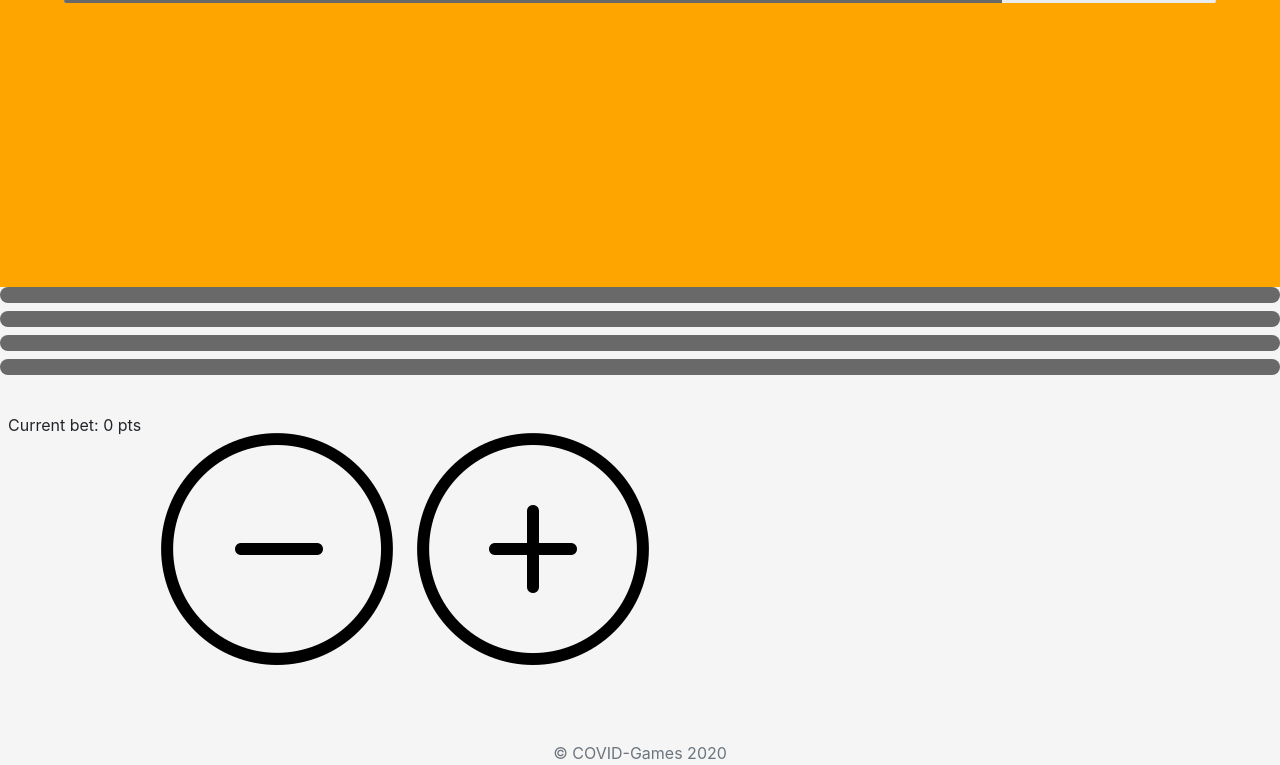
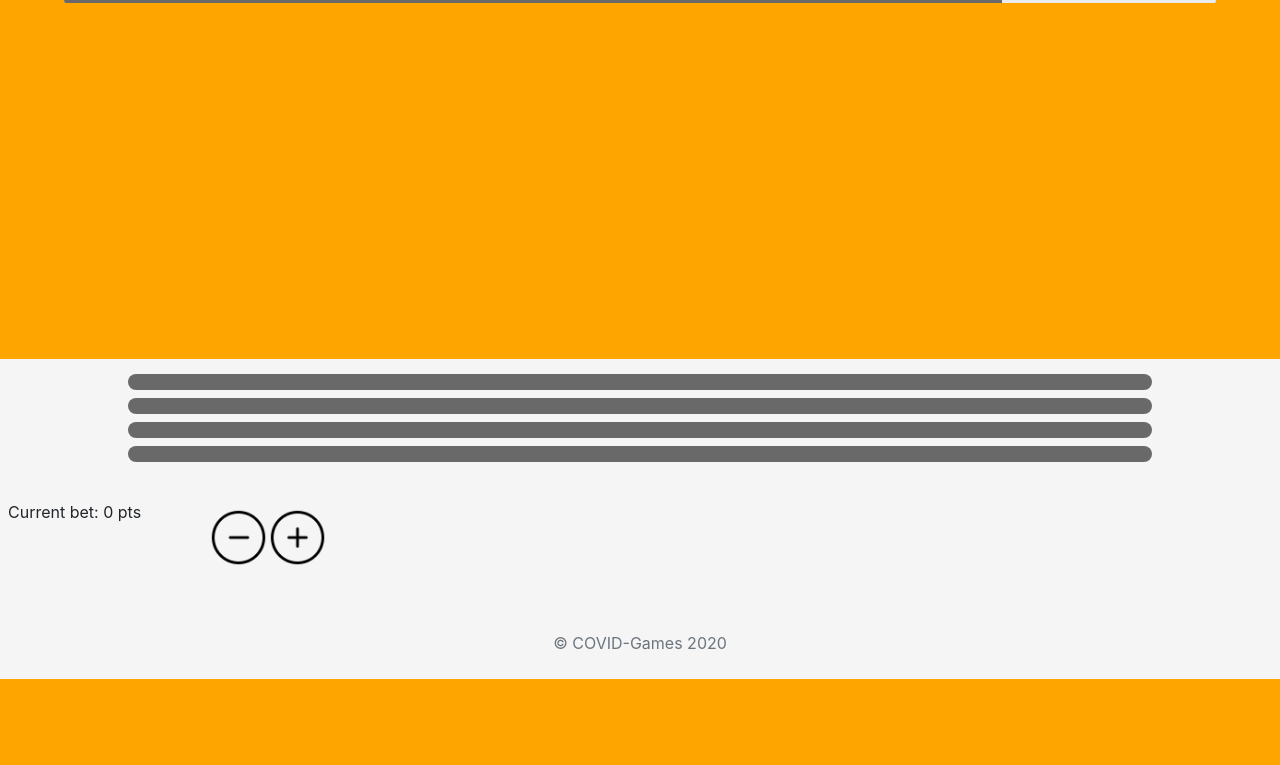
Before and after one commit to SamBarcoM/Proyecto-Integrador, a PHP site: page /getQuestions/game.php in a window 1280 px wide. Shown: the part 121-886 px from the top of the page. After the commit the page ends 800 px from the top, so only its background shows below. Run offline with PHP 8.4, Linux system fonts and the light colour scheme; data that the repository does not hold is empty; some libraries are stand-ins or nearby versions.

Commit message:
Add files via upload

```diff
--- a/frontend/css/game.css
+++ b/frontend/css/game.css
@@ -1,4 +1,4 @@
-@import "node_modules/bootstrap/scss/bootstrap";
+
 
 html,
 body {
@@ -38,8 +38,9 @@ body{
     display: block;
     text-align: center;
     align-items: center;
-    height: 40%;
+    height: 50%;
     margin: 0 auto;
+    margin-bottom: 15px;
 }
 .progress{
     margin: 0 auto;
@@ -64,10 +65,24 @@ body{
 }
 
 .btn{
-    background-color: dimgrey;
+    background-color: dimgray;
     border-radius: 12px;
     border: none;
     color: whitesmoke;
+    margin: 0 auto;
+    width: 80%;
+
+}
+
+.bet_div{
+    width: 75px;
+    height: 75px;
+    margin-left: 60px;
+}
+
+.bet_icon{
+    width: 100%;
+    height: auto;
 }
 
 .form-signin {
```
